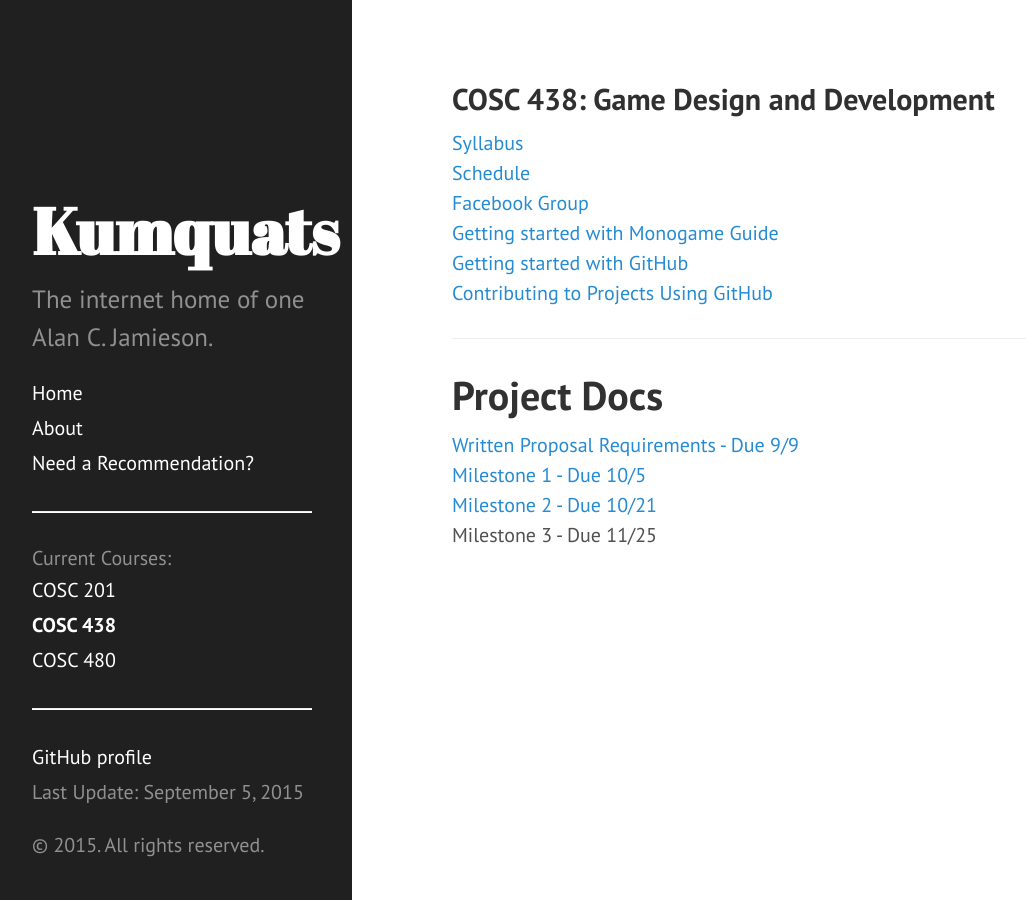
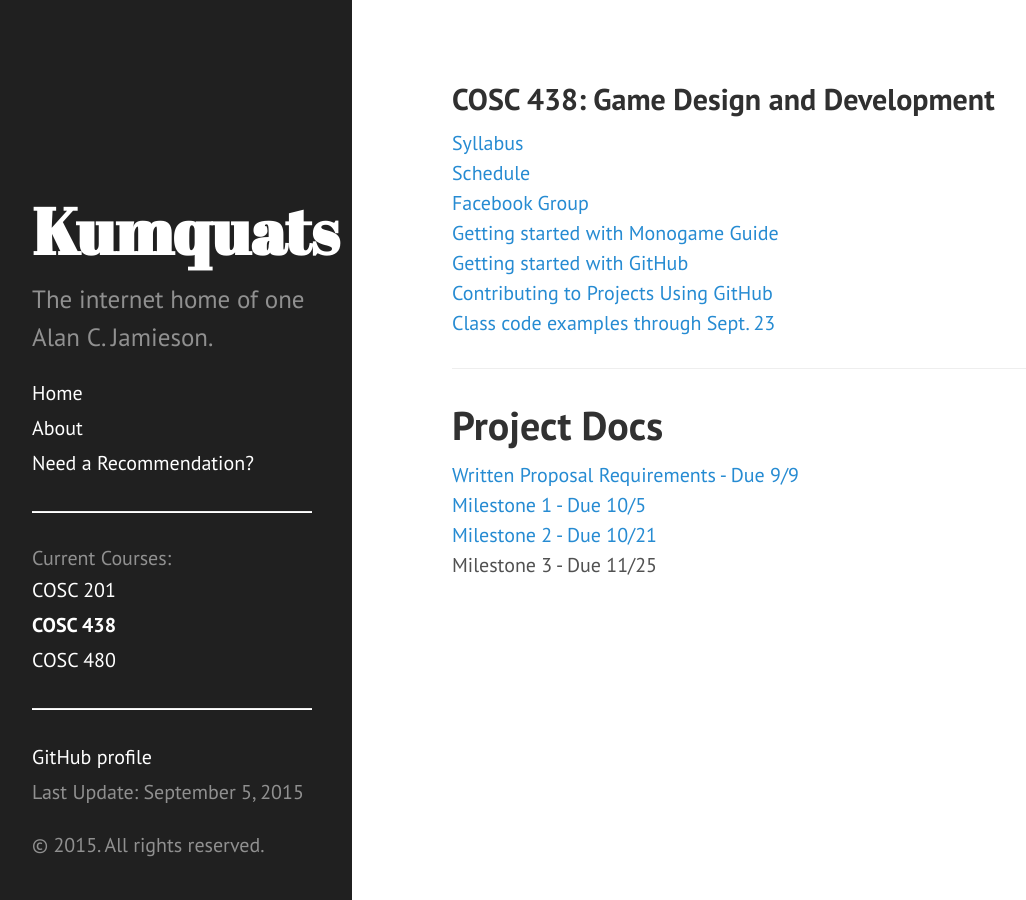
Before and after one commit to ripark/ripark.github.io, a Jekyll site: the page built from f15/cosc438.html, in a window 1280 px wide. Shown: the whole page, without its empty margins (8-1034 px from the left). Built offline with Jekyll 4.4.1, drawn with Linux system fonts in a browser that asks for light colours; Markdown is read by kramdown in place of the engine named in the settings.

Commit message:
Update for code for 438

```diff
--- a/f15/cosc438.html
+++ b/f15/cosc438.html
@@ -15,6 +15,8 @@ shorttitle: "COSC 438"
 <a href="https://help.github.com/desktop/guides/getting-started/">Getting started with GitHub</a>
 <br>
 <a href="https://help.github.com/desktop/guides/contributing/">Contributing to Projects Using GitHub</a>
+<br>
+<a href="http://ripark.github.io/f15/temp2.zip">Class code examples through Sept. 23</a>
 <hr>
 <h1>Project Docs</h1>
 <a href="http://ripark.github.io/f15/COSC438WrittenProp.pdf">Written Proposal Requirements - Due 9/9</a>
```
Also changed, not shown: 2 other files.
